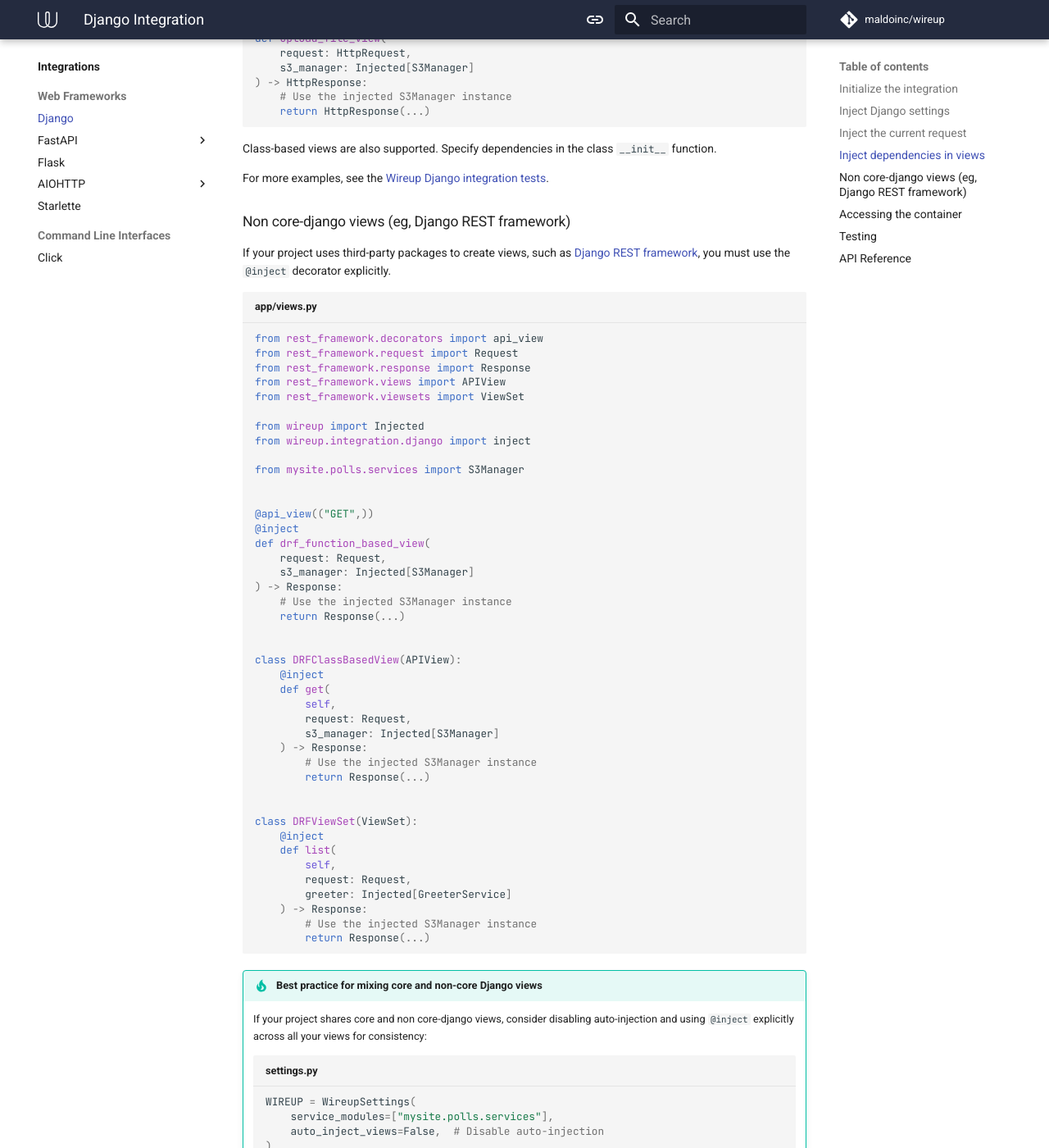
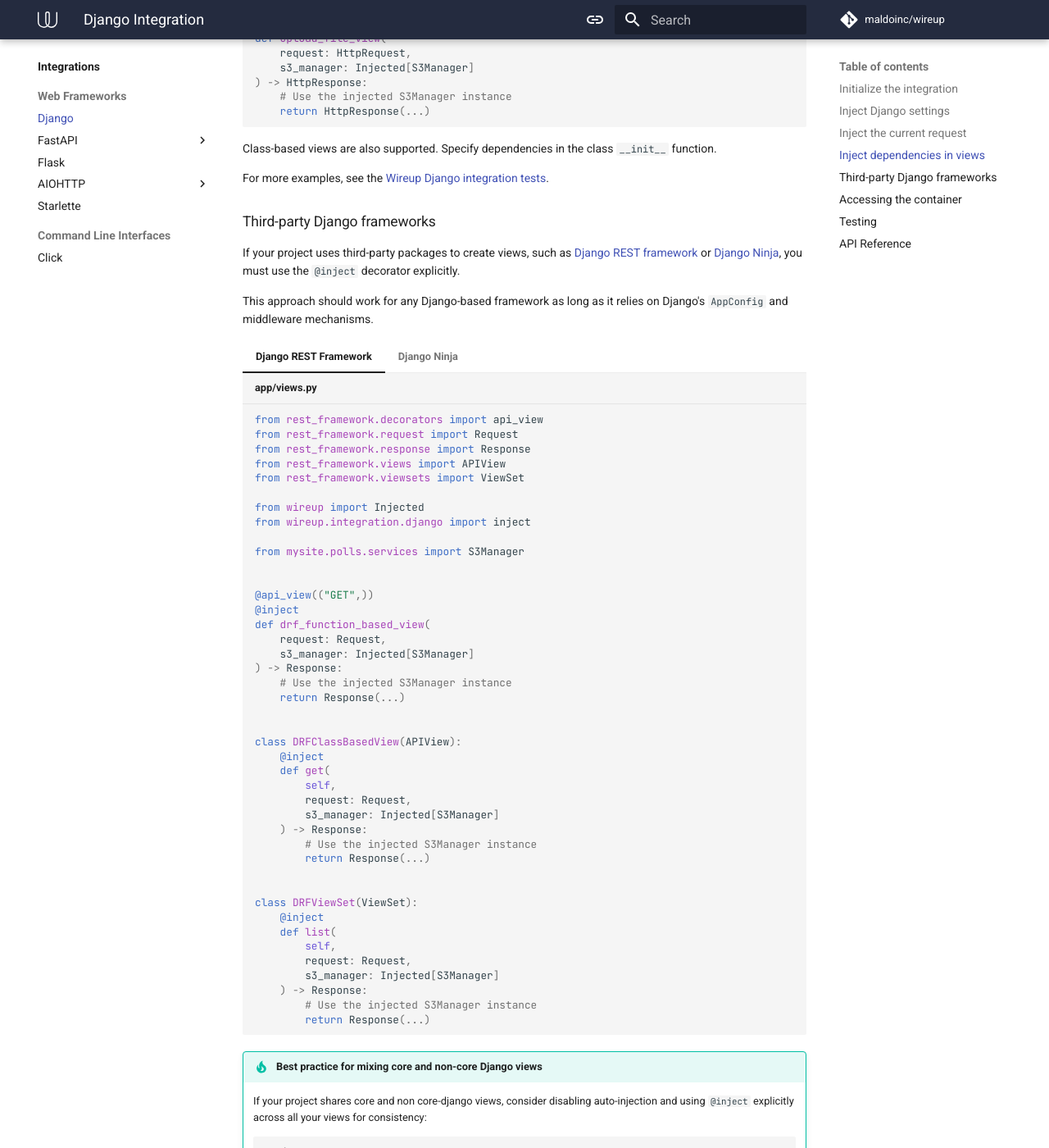
Before and after one commit to maldoinc/wireup, an MkDocs documentation site: the page built from docs/pages/integrations/django/index.md, in a window 1280 px wide and 1400 px high, scrolled down 2214 px. Shown: the whole window at 82% size. Built offline with MkDocs 1.6.1 and Material for MkDocs 9.7.7, drawn with Linux system fonts in a browser that asks for light colours; comment, search, counter and statistics services are not loaded; the version menu is left out.

Commit message:
improve docs

````diff
--- a/docs/pages/integrations/django/index.md
+++ b/docs/pages/integrations/django/index.md
@@ -129,36 +129,30 @@ Class-based views are also supported. Specify dependencies in the class `__init_
 
 For more examples, see the [Wireup Django integration tests](https://github.com/maldoinc/wireup/tree/master/test/integration/django/view.py).
 
-### Non core-django views (eg, Django REST framework)
-If your project uses third-party packages to create views, such as [Django REST framework](https://www.django-rest-framework.org/), you must use the `@inject` decorator explicitly.
+### Third-party Django frameworks
 
-```python title="app/views.py"
-from rest_framework.decorators import api_view
-from rest_framework.request import Request
-from rest_framework.response import Response
-from rest_framework.views import APIView
-from rest_framework.viewsets import ViewSet
+If your project uses third-party packages to create views, such as [Django REST framework](https://www.django-rest-framework.org/) or [Django Ninja](https://django-ninja.dev/), you must use the `@inject` decorator explicitly.
 
-from wireup import Injected
-from wireup.integration.django import inject
+This approach should work for any Django-based framework as long as it relies on Django's `AppConfig` and middleware mechanisms.
 
-from mysite.polls.services import S3Manager
+=== "Django REST Framework"
+
+    ```python title="app/views.py"
+    from rest_framework.decorators import api_view
+    from rest_framework.request import Request
+    from rest_framework.response import Response
+    from rest_framework.views import APIView
+    from rest_framework.viewsets import ViewSet
+
+    from wireup import Injected
+    from wireup.integration.django import inject
+
+    from mysite.polls.services import S3Manager
 
 
-@api_view(("GET",))
-@inject
-def drf_function_based_view(
-    request: Request,
-    s3_manager: Injected[S3Manager]
-) -> Response:
-    # Use the injected S3Manager instance
-    return Response(...)
-
-
-class DRFClassBasedView(APIView):
+    @api_view(("GET",))
     @inject
-    def get(
-        self,
+    def drf_function_based_view(
         request: Request,
         s3_manager: Injected[S3Manager]
     ) -> Response:
@@ -166,16 +160,67 @@ class DRFClassBasedView(APIView):
         return Response(...)
 
 
-class DRFViewSet(ViewSet):
+    class DRFClassBasedView(APIView):
+        @inject
+        def get(
+            self,
+            request: Request,
+            s3_manager: Injected[S3Manager]
+        ) -> Response:
+            # Use the injected S3Manager instance
+            return Response(...)
+
+
+    class DRFViewSet(ViewSet):
+        @inject
+        def list(
+            self,
+            request: Request,
+            s3_manager: Injected[S3Manager]
+        ) -> Response:
+            # Use the injected S3Manager instance
+            return Response(...)
+    ```
+
+=== "Django Ninja"
+
+    ```python title="app/views.py"
+    from ninja import Router, Schema
+
+    from wireup import Injected
+    from wireup.integration.django import inject
+
+    from mysite.polls.services import S3Manager
+
+
+    router = Router()
+
+
+    class ItemSchema(Schema):
+        name: str
+        price: float
+
+
+    @router.get("/items")
     @inject
-    def list(
-        self,
-        request: Request,
-        greeter: Injected[GreeterService]
-    ) -> Response:
+    def list_items(
+        request,
+        s3_manager: Injected[S3Manager]
+    ):
         # Use the injected S3Manager instance
-        return Response(...)
-```
+        return {"items": [...]}
+
+
+    @router.post("/items")
+    @inject
+    def create_item(
+        request,
+        data: ItemSchema,
+        s3_manager: Injected[S3Manager]
+    ):
+        # Both request body and injected service work together
+        return {"name": data.name, "price": data.price}
+    ```
 
 !!! tip "Best practice for mixing core and non-core Django views"
 
````
